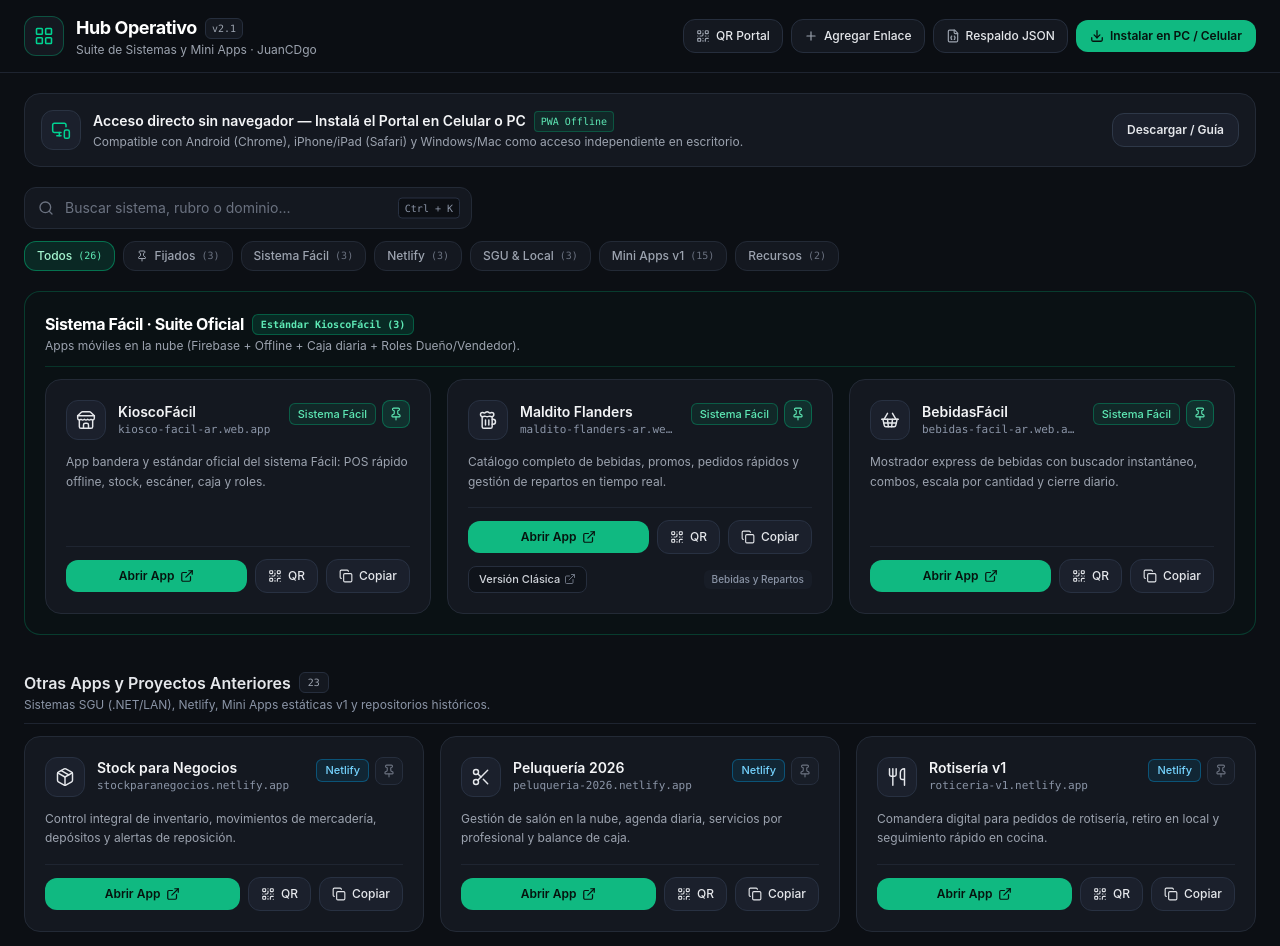
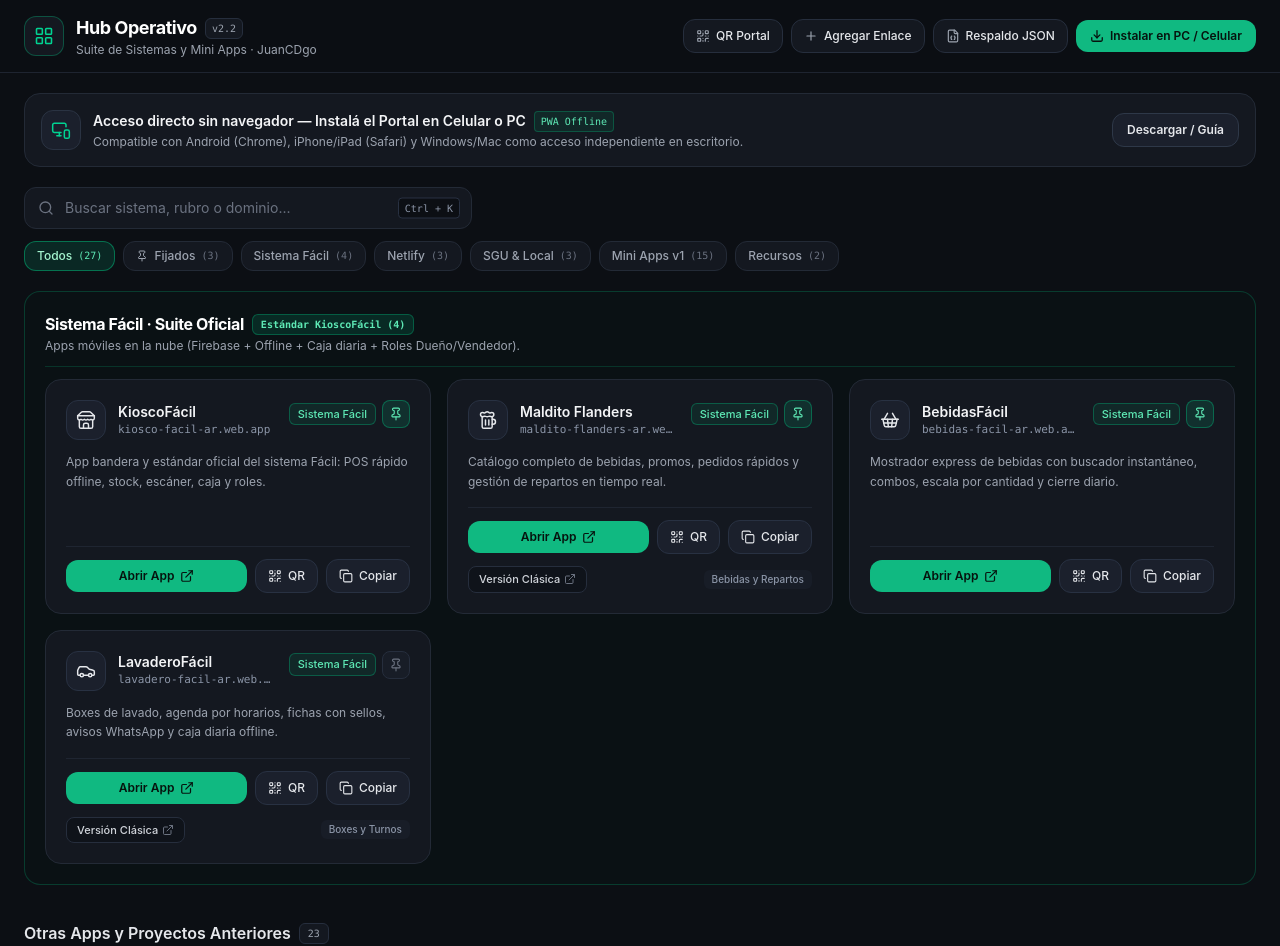
Before and after one commit to JuanCDgo/portal, a React (Vite) app: page / in a window 1280 px wide. Shown: the top 946 px of the page. Built offline with nearby package versions, Linux system fonts and the light colour scheme.

Commit message:
feat(portal): suma LavaderoFacil a Sistema Facil (v2.2)

```diff
--- a/src/App.tsx
+++ b/src/App.tsx
@@ -329,7 +329,7 @@ export function App() {
                   Hub Operativo
                 </h1>
                 <span className="hidden rounded-md border border-[#262E3D] bg-[#141820] px-1.5 py-0.5 font-mono text-[10px] font-medium text-[#9CA3AF] sm:inline-block">
-                  v2.1
+                  v2.2
                 </span>
               </div>
               <p className="truncate text-xs text-[#9CA3AF]">
--- a/src/data/apps.ts
+++ b/src/data/apps.ts
@@ -49,6 +49,24 @@ export const INITIAL_APPS: AppEntry[] = [
     tagLabel: 'Mostrador Express',
     icon: 'basket',
     highlight: 'emerald',
+  },
+  {
+    id: 'lavadero-facil',
+    name: 'LavaderoFácil',
+    url: 'https://lavadero-facil-ar.web.app',
+    domainLabel: 'lavadero-facil-ar.web.app',
+    description:
+      'Boxes de lavado, agenda por horarios, fichas con sellos, avisos WhatsApp y caja diaria offline.',
+    category: 'cloud',
+    suite: 'facil',
+    badge: 'Sistema Fácil',
+    tagLabel: 'Boxes y Turnos',
+    icon: 'car',
+    highlight: 'emerald',
+    secondaryAction: {
+      label: 'Versión Clásica',
+      url: 'https://juancdgo.github.io/lavadero/',
+    },
   },
 
   // --- NETLIFY ---
```
